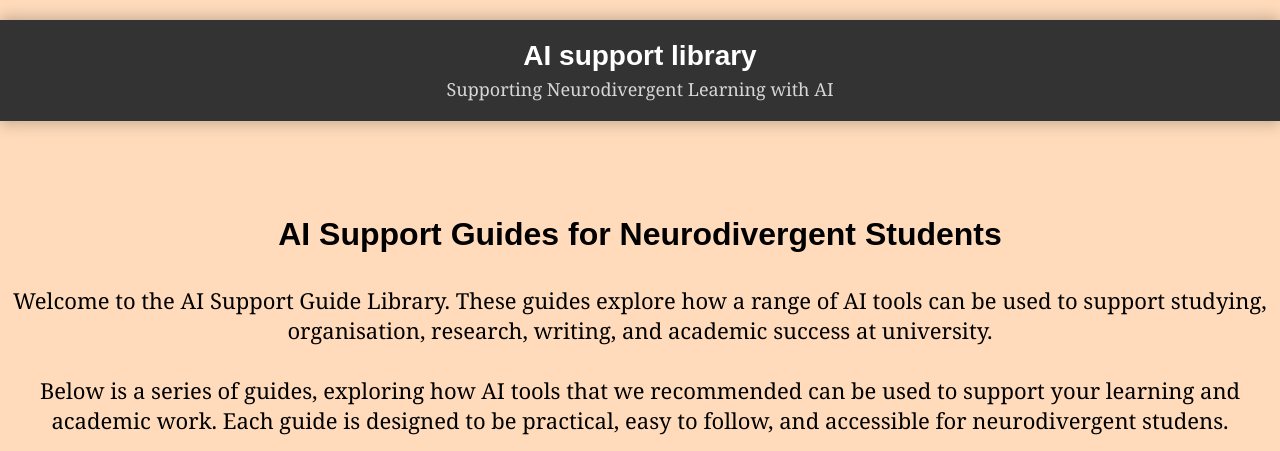
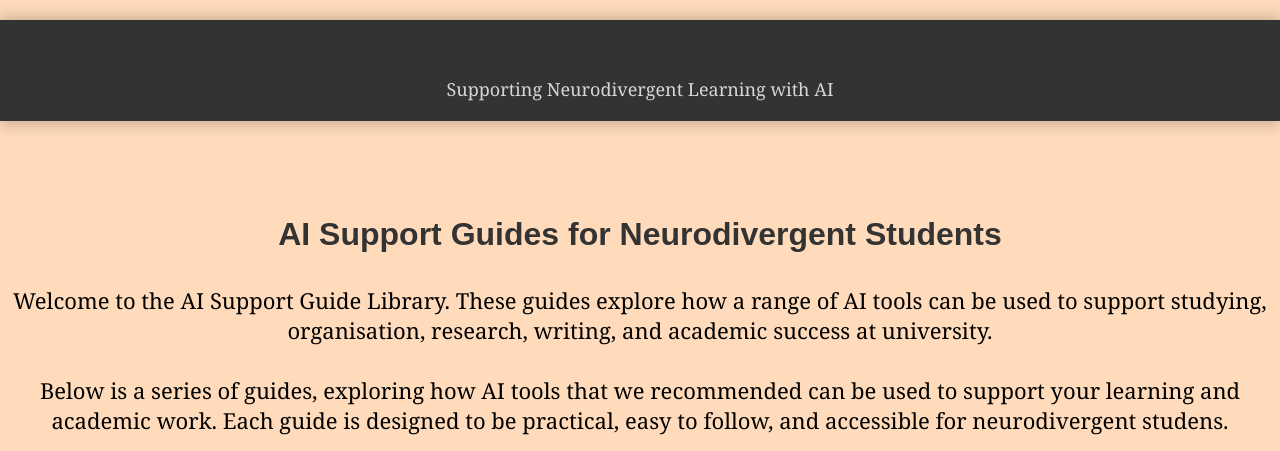
Before and after one commit to malakaitobiasmoore-tech/CULTA-internship-guides, a Django app: page / in a window 1280 px wide. Shown: the top 451 px of the page. Run offline with Django 5.2, Linux system fonts and the light colour scheme.

Commit message:
CSS changes

```diff
--- a/guides/static/guides/style.css
+++ b/guides/static/guides/style.css
@@ -25,6 +25,7 @@ h1 {
     font-family: marr_sans_reg, Arial, "Helvetica Neue", sans-serif;
     margin-bottom: 10px;
     text-align: center;
+    color: #333;
 }
 
 h2 {
@@ -32,6 +33,7 @@ h2 {
     font-family: ui-serif, Georgia, Cambria, "Times New Roman", Times, serif;
     margin-bottom: 10px;
     margin-left: 15px;
+    color: #333;
 }
 
 p {
```
